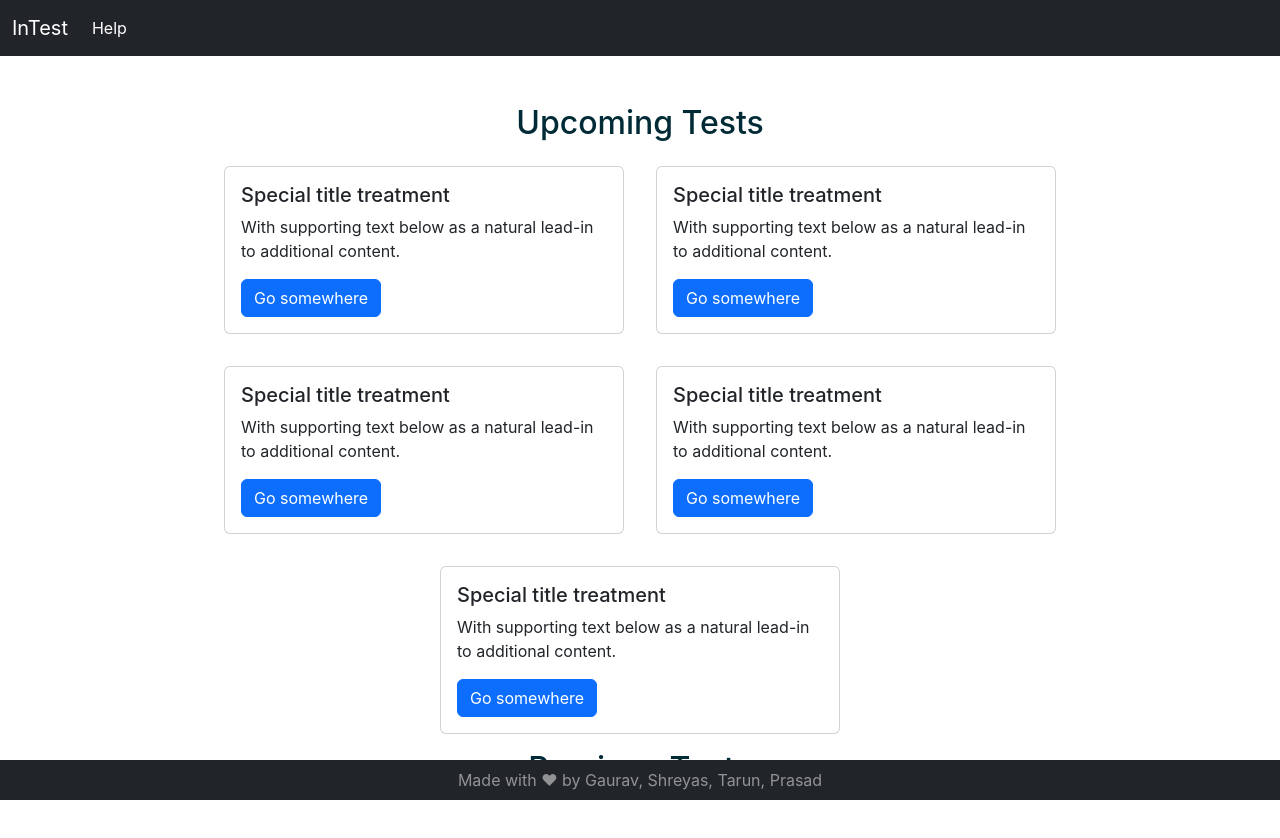
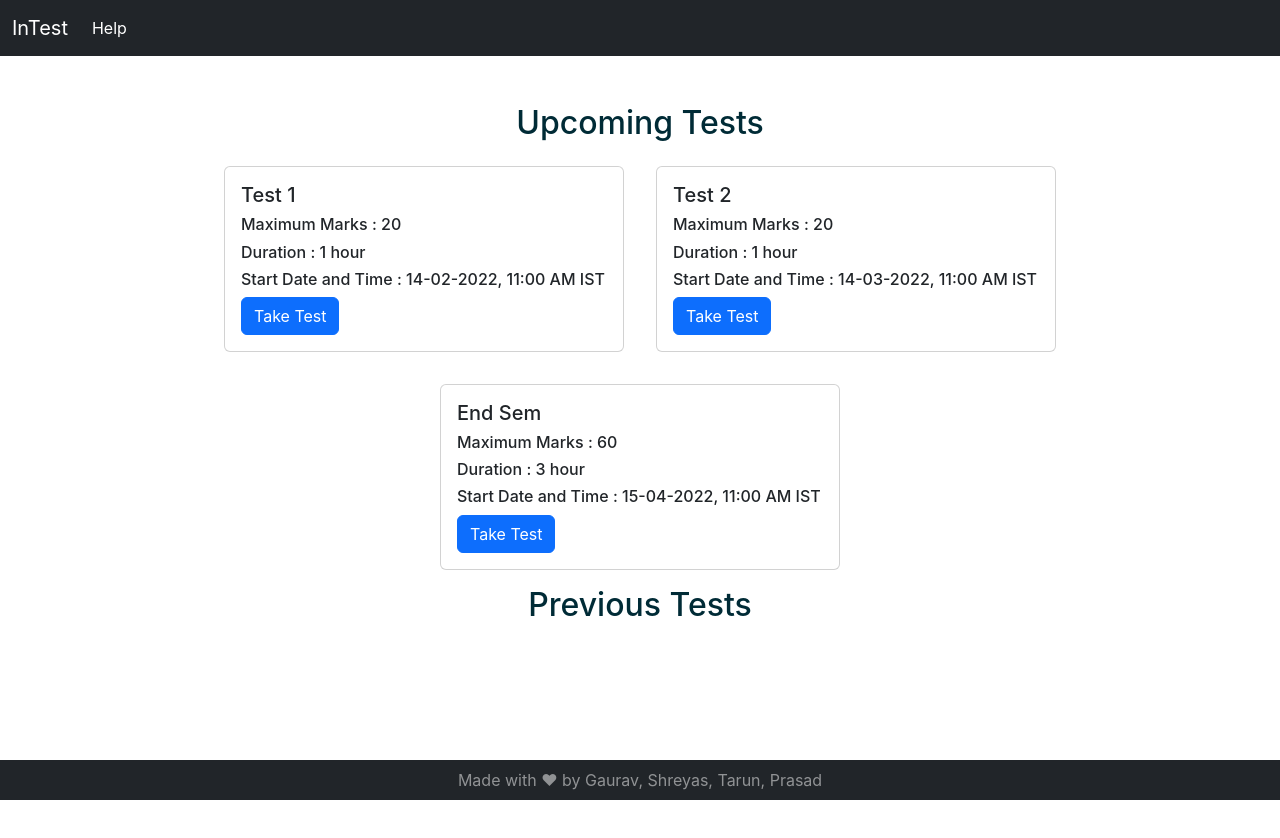
Before and after one commit to BTP-8th-SEM/BTP-frontend, a React (Create React App) app: page / in a window 1280 px wide. Shown: the top 838 px of the page. After the commit the page ends 800 px from the top, so only its background shows below. Built offline with nearby package versions, Linux system fonts and the light colour scheme.

Commit message:
create an array of json objects and try to populate cards dynamically, do not connect to database yet

```diff
--- a/src/Components/UpTestCard.js
+++ b/src/Components/UpTestCard.js
@@ -1,11 +1,16 @@
 import './../Styles/up-test-card.css'
-const UpTestCard = () => {
+const UpTestCard = (props) => {
     return (
             <div className="card">
                 <div className="card-body">
-                    <h5 className="card-title">Special title treatment</h5>
-                    <p className="card-text">With supporting text below as a natural lead-in to additional content.</p>
-                    <a href="#" className="btn btn-primary">Go somewhere</a>
+                    <h5 className="card-title">{props.test["title"]}</h5>
+
+                    <h6>Maximum Marks : {props.test["max-marks"]}</h6>
+                    <h6>Duration : {props.test["duration"]}</h6>
+                    <h6>Start Date and Time : {props.test["start-datetime"]}</h6>
+                    {/* <p className="card-text">With supporting text below as a natural lead-in to additional content.</p> */}
+                    <button className="btn btn-primary">Take Test</button>
+
                 </div>
         </div>
     );
--- a/src/Components/UpTests.js
+++ b/src/Components/UpTests.js
@@ -2,14 +2,35 @@ import UpTestCard from './UpTestCard';
 import './../Styles/up-tests.css'
 
 const UpTests = () => {
+    const upComingTests = [
+        {
+            "id": "1",
+            "title": "Test 1",
+            "max-marks": "20",
+            "duration": "1 hour",
+            "start-datetime": "14-02-2022, 11:00 AM IST"
+        },
+        {
+            "id": "2",
+            "title": "Test 2",
+            "max-marks": "20",
+            "duration": "1 hour",
+            "start-datetime": "14-03-2022, 11:00 AM IST"
+        },
+        {
+            "id": "1",
+            "title": "End Sem",
+            "max-marks": "60",
+            "duration": "3 hour",
+            "start-datetime": "15-04-2022, 11:00 AM IST"
+        }
+    ]
     return (
         <div>
             <div className='cards-container'>
-                <UpTestCard />
-                <UpTestCard />
-                <UpTestCard />
-                <UpTestCard />
-                <UpTestCard />
+                {upComingTests.map((test, index) => (
+                   <UpTestCard test = {test}/>
+                ))}
             </div>
         </div>
     );
--- a/src/Styles/up-test-card.css
+++ b/src/Styles/up-test-card.css
@@ -2,3 +2,7 @@
     margin : 1rem;
     width: 25rem;
 }
+.center {
+    display:flex;
+    justify-content: center;
+}
```
